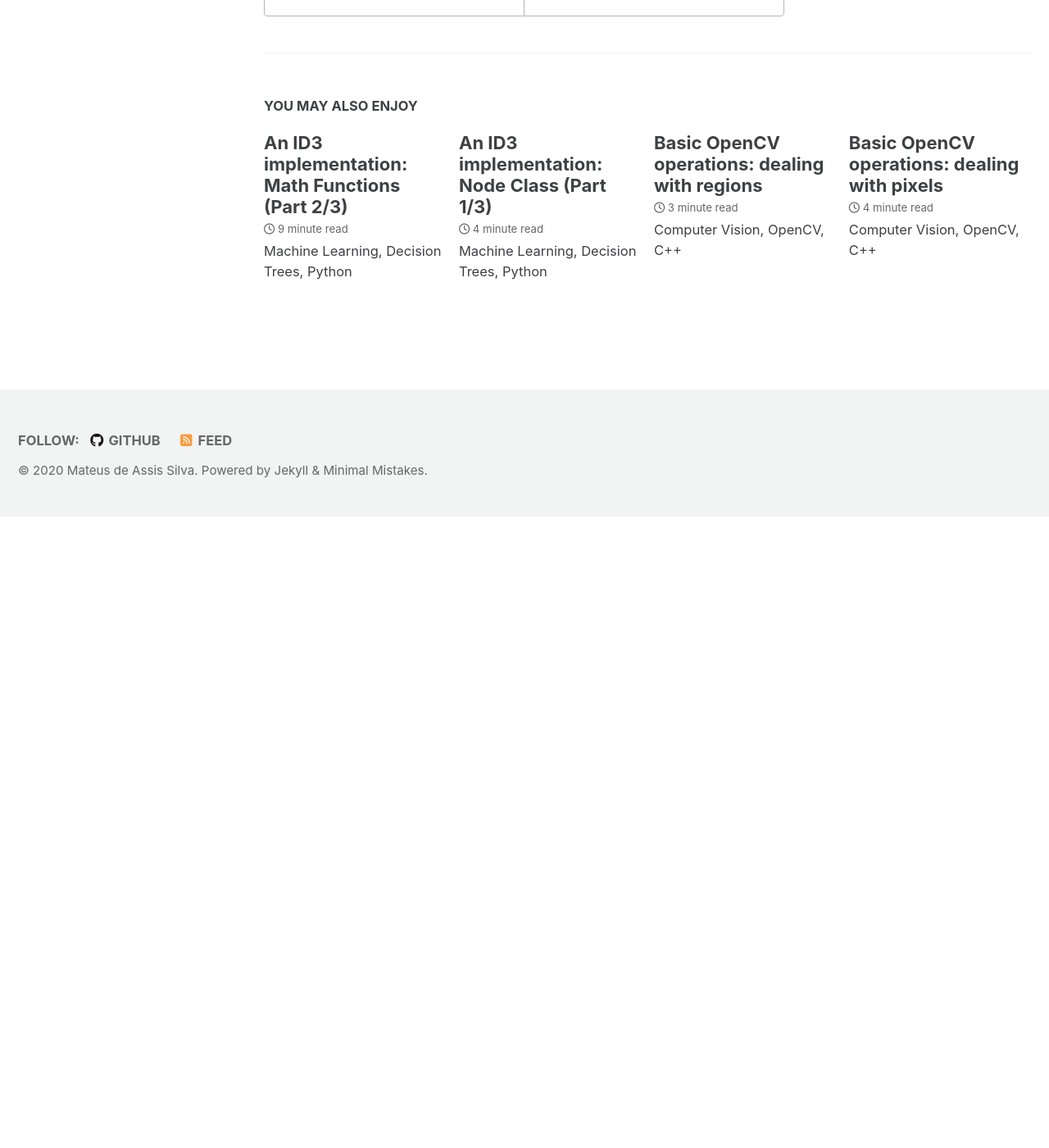
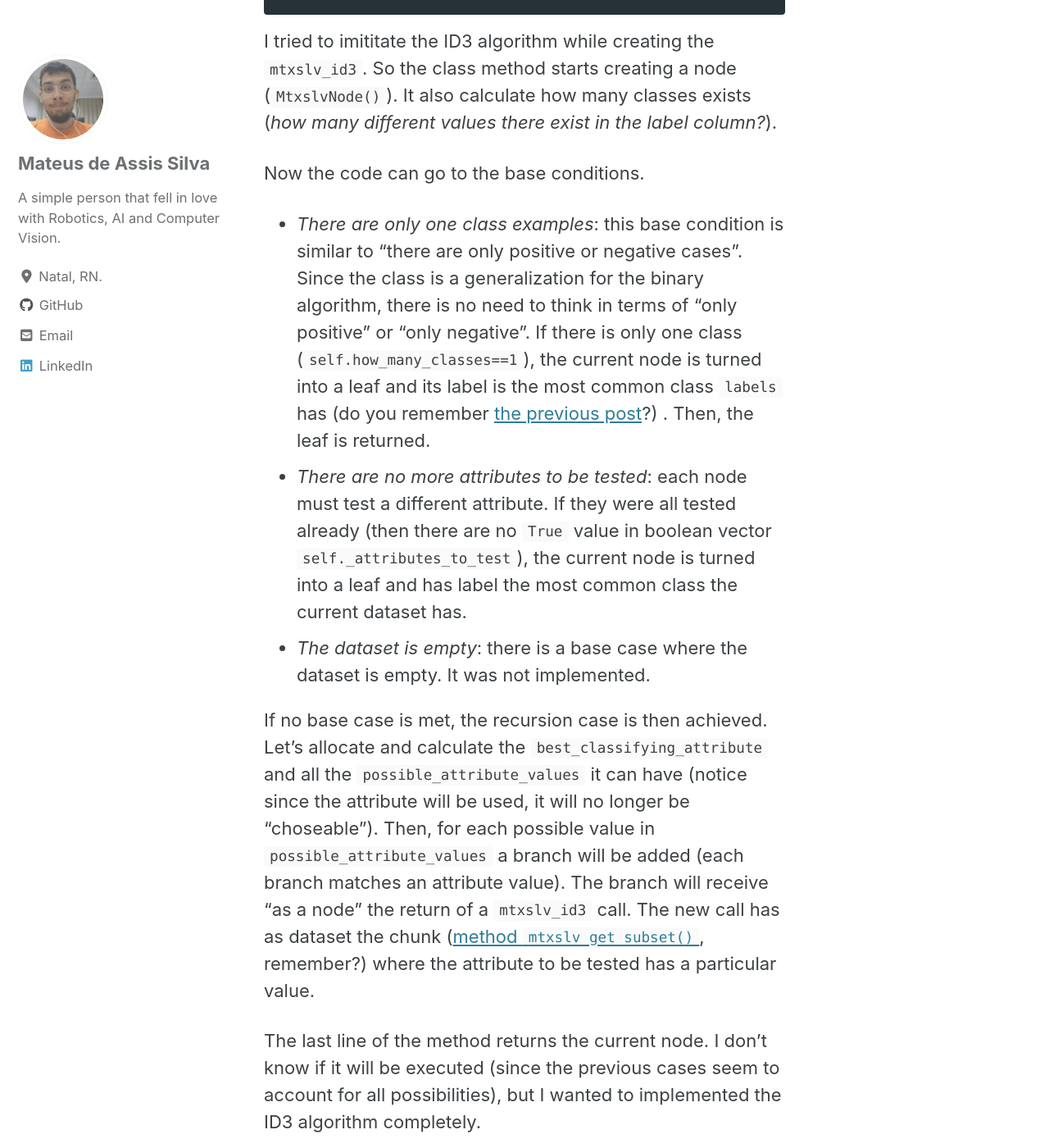
Before and after one commit to mtxslv/mtxslv.github.io, a Jekyll site: the page built from _posts/2020-05-12-id3_part_3.md, in a window 1280 px wide and 1400 px high, scrolled down 8303 px. Shown: the whole window at 82% size. Built offline with Jekyll 4.4.1, drawn with Linux system fonts in a browser that asks for light colours; cached includes are drawn as plain includes; nearby versions of some CDN libraries; before the commit the page ends 8933 px from its top, so only the background shows below that; some of the changed text lies outside the part shown.

Commit message:
methods explanations added

````diff
--- a/_posts/2020-05-12-id3_part_3.md
+++ b/_posts/2020-05-12-id3_part_3.md
@@ -45,13 +45,13 @@
 2. ```Target_attribute```: It indicates what value of the instance is the label. Imagine the ```Examples``` as a list where each row is an example. ```Target_attribute``` equalling _last_, for example, would indicate the last column is the label (attribute whose value is to be predicted by the tree).
 3. ```Attributes```: what attributes may be tested by the decision tree. During the Search for the best tree, the algorithm must be aware of what attributes are being used already, in order not to use any of them more than once. This parameter will do the job.
 
-The algorithm is recursive. It returns a _node_ such that the last one will be the root, and all the others are internal nodes or leaf ones.
+The algorithm is recursive. It returns nodes such that the last returned one will be the root, and all the others are internal nodes or leaf ones (created during recursion).
 
 How does it work? The very first step is to create a node called _root_. Then the base cases are evaluated:
 
 * _All Examples are positive_: then the current node must be a leaf with label +.
 * _All Examples are negative_: then the current node must be a leaf with label -.
-* _All attributes were already tested_: then the current node must be a leaf with a label that matches the most common value of the target attribute (label) in the dataset. This is done this way because the tree will be "guessing" with the most probable class to appear.
+* _All attributes were already tested_: remember, each node tests a different feature. If they were all tested already, then the current node must be a leaf with a label that matches the most common value of the target attribute (label) in the dataset. This is done this way because the tree will be "guessing" with the most probable class to appear.
 
 If the base cases are not matched, the algorithm enters the recursive case. Then, it must select the attribute that best classifies the ```Examples``` (remember [Entropy from the second post](https://mtxslv.github.io/id3_part_2/#entropy-of-a-dataset)?). It will be the attribute to be tested by the current node.
 
@@ -124,6 +124,65 @@
 
 The ```fit``` method updates the ```attributes_to_test``` class attribute as a boolean vector. It also counts how many classes there exist (notice this information is allocated in ```number_of_classes```, not in ```how_many_classes```). It updates the root node calling the ```mtxslv_id3``` method.
 
+{% raw %}
+```python
+def _mtxslv_id3(self, features, labels, threshold):
+    current_node = MtxslvNode()
+    self.how_many_classes = len(set(labels[:,0]))
+
+    if((self.how_many_classes==1)):
+      current_node.turn_node_to_leaf(-1,-1,most_common_class(labels))
+      return current_node
+
+    if(not(self._attributes_to_test.count(True))):
+      current_node.turn_node_to_leaf(-1,-1,most_common_class(labels))
+      return current_node
+
+    # watch out! There is no condition for empty feature set
+
+    else:
+      # this is the point in mitchell's id3 algorithm with "otherwise begin"
+      best_classifying_attribute = best_classifier_attribute(features,labels,self._attributes_to_test.copy())
+      possible_attribute_values = set(features[:,best_classifying_attribute])
+      self._attributes_to_test[best_classifying_attribute] = False
+      for p_a_v in possible_attribute_values:
+        features_vi, labels_vi = mtxslv_get_subset(features,labels,best_classifying_attribute,p_a_v)
+        current_node.add_branch(best_classifying_attribute,p_a_v, self._mtxslv_id3(features_vi,labels_vi, threshold) )
+
+    return current_node
+```
+{% endraw %}
+
+I tried to imititate the ID3 algorithm while creating the ```mtxslv_id3```. So the class method starts creating a node (```MtxslvNode()```). It also calculate how many classes exists (_how many different values there exist in the label column?_).
+
+Now the code can go to the base conditions.
+* _There are only one class examples_: this base condition is similar to "there are only positive or negative cases". Since the class is a generalization for the binary algorithm, there is no need to think in terms of "only positive" or "only negative". If there is only one class (```self.how_many_classes==1```), the current node is turned into a leaf and its label is the most common class ```labels``` has (do you remember [the previous post](https://mtxslv.github.io/id3_part_2/#how-to-find-the-most-common-class)?) . Then, the leaf is returned.
+* _There are no more attributes to be tested_: each node must test a different attribute. If they were all tested already (then there are no ```True``` value in boolean vector ```self._attributes_to_test```), the current node is turned into a leaf and has label the most common class the current dataset has.
+* _The dataset is empty_: there is a base case where the dataset is empty. It was not implemented.
+
+If no base case is met, the recursion case is then achieved. Let's allocate and calculate the ```best_classifying_attribute``` and all the ```possible_attribute_values``` it can have (notice since the attribute will be used, it will no longer be "choseable"). Then, for each possible value in ```possible_attribute_values``` a branch will be added (each branch matches an attribute value). The branch will receive "as a node" the return of a ```mtxslv_id3``` call. The new call has as dataset the chunk ([method ```mtxslv_get_subset()```](https://mtxslv.github.io/id3_part_2/#getting-a-subset-out-of-a-dataset), remember?) where the attribute to be tested has a particular value.
+
+The last line of the method returns the current node. I don't know if it will be executed (since the previous cases seem to account for all possibilities), but I wanted to implemented the ID3 algorithm completely.
+
+The next method is the ```evaluation```. It works recursevely: if the node is a leaf, return the label. If it is not, return a new call of the method, but with the next node that matches (the instance attribute has a particular value that leads down a particular branch, therefore a node).
+
+{% raw %}
+```python
+def evaluate(self, instance, root = None):
+  if (root == None):
+    root = self.root
+  if(root.is_leaf):
+    return root.label
+  else:
+    attr_2_test = root.attribute_to_test
+    instance_value = instance[attr_2_test]
+    new_root = root.child_node[root.attribute_value.index(instance_value)]
+    return self.evaluate(instance,new_root)
+```
+{% endraw %}
+
+The default value of the parameter ```root``` is ```None``` and there is a conditional working on it in order to make the recursion work (class related issue). More explanations can be [found here](https://stackoverflow.com/questions/8131942/how-to-pass-a-default-argument-value-of-an-instance-member-to-a-method).
+
 # A Small Example
 
 comming soon ;)
````
